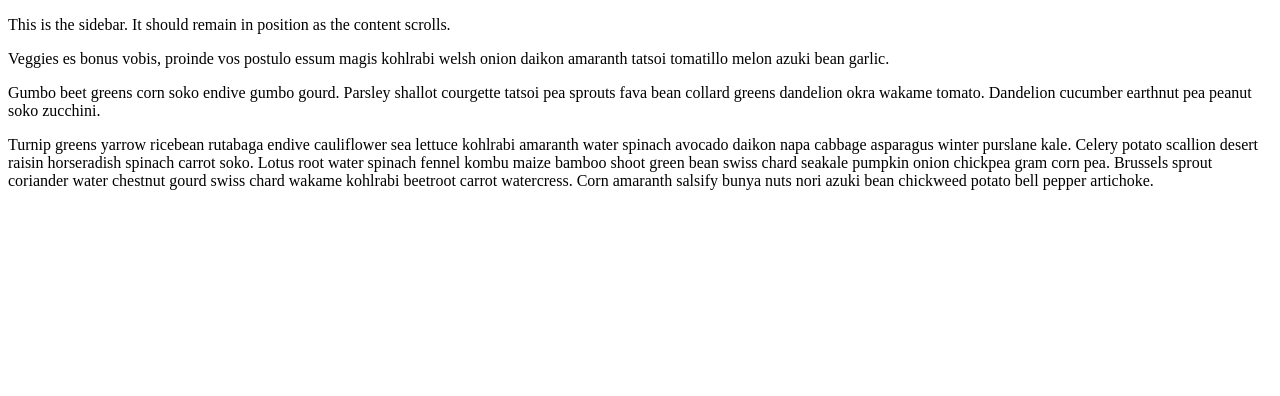
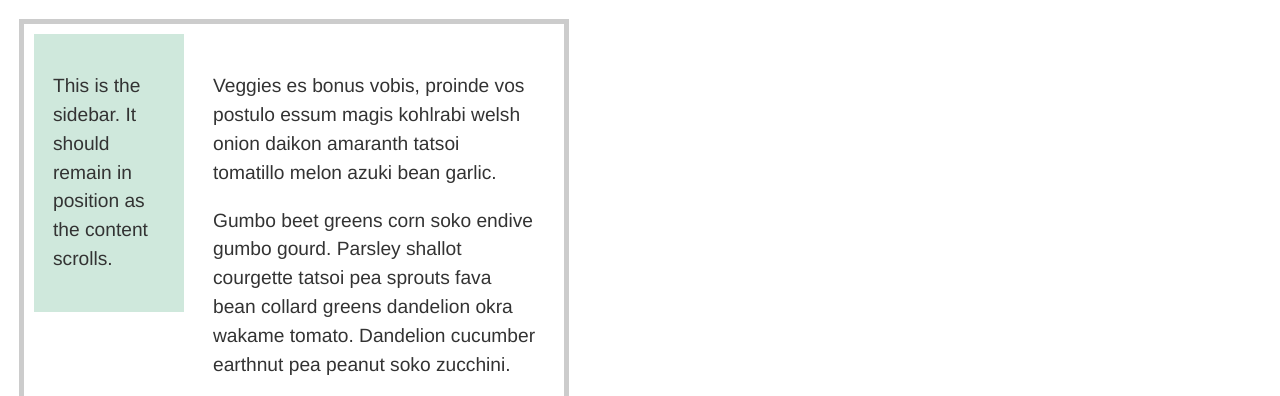
Before and after one commit to Gitthuma/position-two, a plain HTML site: page index.html in a window 1280 px wide. Shown: the top 396 px of the page. Drawn offline with Linux system fonts and the light colour scheme.

Commit message:
Added style.css with Position Two starter code and linked it to index.html

```diff
--- /dev/null
+++ b/css/style.css
@@ -0,0 +1,31 @@
+body {
+  background-color: #fff;
+  color: #333;
+  font: 1.2em / 1.5 Helvetica Neue, Helvetica, Arial, sans-serif;
+  padding: 1em;
+  margin: 0;
+}
+
+* {
+  box-sizing: border-box;
+}
+
+.container {
+  width: 550px;
+  height: 400px;
+  padding: 0.5em;
+  border: 5px solid #ccc;
+  overflow: auto;
+}
+
+.sidebar {
+  background-color: rgb(207, 232, 220);
+  padding: 1em;
+  float: left;
+  width: 150px;
+}
+
+.content {
+  padding: 1em;
+  margin-left: 160px;
+}
--- a/index.html
+++ b/index.html
@@ -5,6 +5,7 @@
     <meta http-equiv="X-UA-Compatible" content="IE=edge">
     <meta name="viewport" content="width=device-width, initial-scale=1.0">
     <title>Position Two</title>
+    <link rel="stylesheet" href="css/style.css">
 </head>
 <body>
     <div class="container">
```
